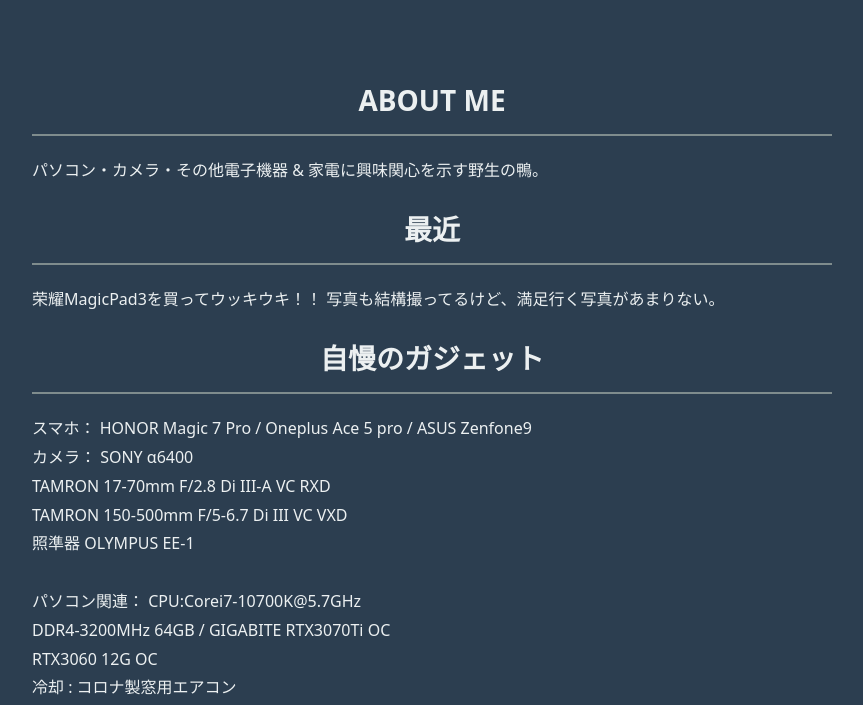
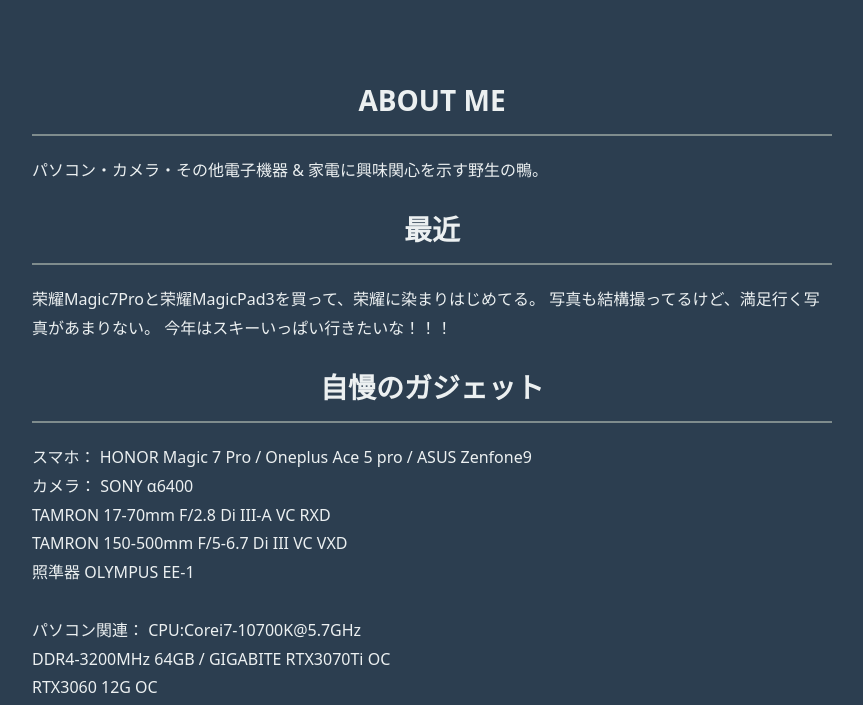
Before and after one commit to Karugamo-Kaihatu/HP2, a plain HTML site: page index.html in a window 1280 px wide. Shown: the part 95-800 px from the top of the page, without its empty margins (208-1071 px from the left). Drawn offline with Linux system fonts and the light colour scheme.

Commit message:
Update index.html

```diff
--- a/index.html
+++ b/index.html
@@ -100,8 +100,9 @@
 
             <h2>最近</h2>
             <p>
-                荣耀MagicPad3を買ってウッキウキ！！
+                荣耀Magic7Proと荣耀MagicPad3を買って、荣耀に染まりはじめてる。
                 写真も結構撮ってるけど、満足行く写真があまりない。
+                今年はスキーいっぱい行きたいな！！！
             </p>
             <h2>自慢のガジェット</h2>
             <p>
```
